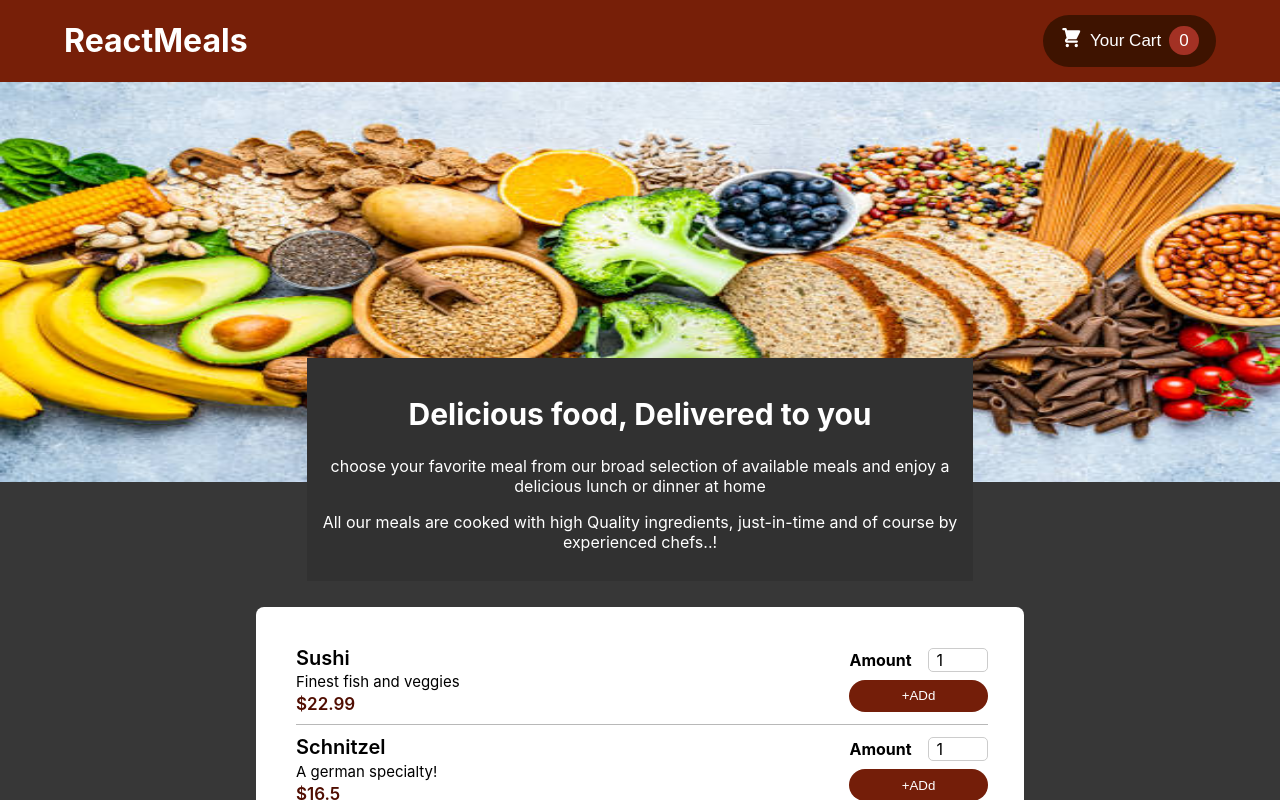
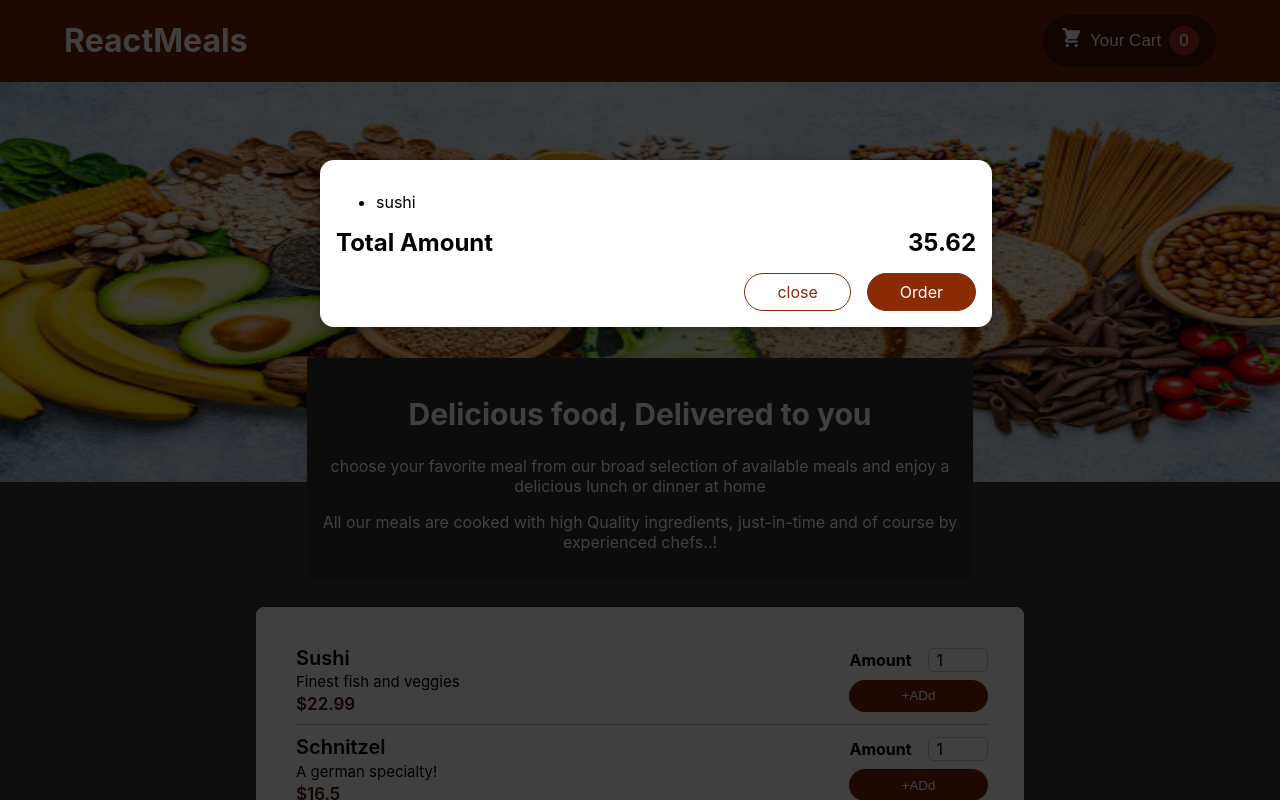
Before and after one commit to Vaishnavigupta97/sharp-restaurentApp, a React (Create React App) app: page / in a window 1280 px wide. Shown: the top 800 px of the page. Built offline with nearby package versions, Linux system fonts and the light colour scheme.

Commit message:
add popUpCart in restaurent app

```diff
--- a/public/index.html
+++ b/public/index.html
@@ -28,6 +28,7 @@
   </head>
   <body>
     <noscript>You need to enable JavaScript to run this app.</noscript>
+    <div id="overlays"></div>
     <div id="root"></div>
     <!--
       This HTML file is a template.
--- a/src/App.js
+++ b/src/App.js
@@ -2,10 +2,12 @@
 import React from "react";
 import Header from "./components/Layout/Header";
 import Meals from "./components/Meals/Meals";
+import Cart from './components/Cart/Cart';
 
 function App() {
   return (
     <React.Fragment>
+      <Cart />
       <Header/>
       <main className='App'>
         <Meals />
--- /dev/null
+++ b/src/components/Cart/Cart.js
@@ -0,0 +1,31 @@
+import Modal from "../UI/Modal";
+import classes from "./Cart.module.css";
+
+const Cart = () => {
+    const cartItems = <ul>{[
+        {
+            id: "c1",
+            name: "sushi",
+            amount: 2,
+            price: 12.99,
+        },
+    ].map((item) => {
+        return <li>{item.name}</li>
+    })}
+    </ul>
+    return (
+        <Modal>
+            {cartItems}
+            <div className={classes.total}>
+                <span>Total Amount</span>
+                <span>35.62</span>
+            </div>
+            <div className={classes.actions}>
+                <button className={classes['button--alt']}>close</button>
+                <button className={classes.button}>Order</button>
+            </div>
+        </Modal>
+    )
+}
+
+export default Cart
--- /dev/null
+++ b/src/components/Cart/Cart.module.css
@@ -0,0 +1,46 @@
+.cart-items {
+    list-style: none;
+    margin: 0;
+    padding: 0;
+    max-height: 20rem;
+    overflow: auto;
+  }
+
+  .total {
+    display: flex;
+    justify-content: space-between;
+    align-items: center;
+    font-weight: bold;
+    font-size: 1.5rem;
+    margin: 1rem 0;
+  }
+
+  .actions {
+    text-align: right;
+  }
+
+  .actions button {
+    font: inherit;
+    cursor: pointer;
+    background-color: transparent;
+    border: 1px solid #8a2b06;
+    padding: 0.5rem 2rem;
+    border-radius: 25px;
+    margin-left: 1rem;
+  }
+
+  .actions button:hover,
+  .actions button:active {
+    background-color: #5a1a01;
+    border-color: #5a1a01;
+    color: white;
+  }
+
+  .actions .button--alt {
+    color: #8a2b06;
+  }
+
+  .actions .button {
+    background-color: #8a2b06;
+    color: white;
+  }
--- /dev/null
+++ b/src/components/UI/Modal.js
@@ -0,0 +1,26 @@
+import classes from "./Modal.module.css";
+import ReactDOM from 'react-dom';
+import React from "react";
+
+const Backdrop = (props) => {
+    return <div className={classes.backdrop} />
+}
+
+const ModalOverlay = (props) => {
+    return <div className={classes.modal}>
+        <div className={classes.content}>{props.children}</div>
+    </div>
+}
+
+const portalElement = document.getElementById('overlays');
+
+const Modal = (props) => {
+    return (
+        <React.Fragment>
+            {ReactDOM.createPortal(<Backdrop />, portalElement)}
+            {ReactDOM.createPortal(<ModalOverlay>{props.children}</ModalOverlay>, portalElement)}
+        </React.Fragment>
+    )
+}
+
+export default Modal;
--- /dev/null
+++ b/src/components/UI/Modal.module.css
@@ -0,0 +1,40 @@
+.backdrop {
+    position: fixed;
+    top: 0;
+    left: 0;
+    width: 100%;
+    height: 100vh;
+    z-index: 20;
+    background-color: rgba(0, 0, 0, 0.75);
+  }
+
+  .modal {
+    position: fixed;
+    top: 20vh;
+    left: 5%;
+    width: 90%;
+    background-color: white;
+    padding: 1rem;
+    border-radius: 14px;
+    box-shadow: 0 2px 8px rgba(0, 0, 0, 0.25);
+    z-index: 30;
+    animation: slide-down 300ms ease-out forwards;
+  }
+
+  @media (min-width: 768px) {
+    .modal {
+      width: 40rem;
+      left: calc(50% - 20rem);
+    }
+  }
+
+  @keyframes slide-down {
+    from {
+      opacity: 0;
+      transform: translateY(-3rem);
+    }
+    to {
+      opacity: 1;
+      transform: translateY(0);
+    }
+  }
```
